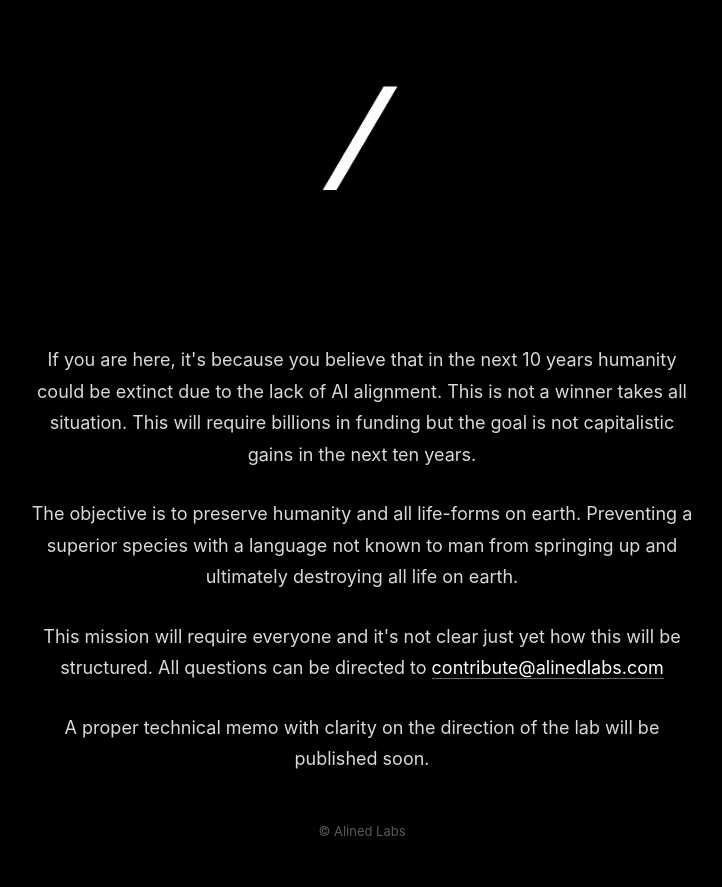
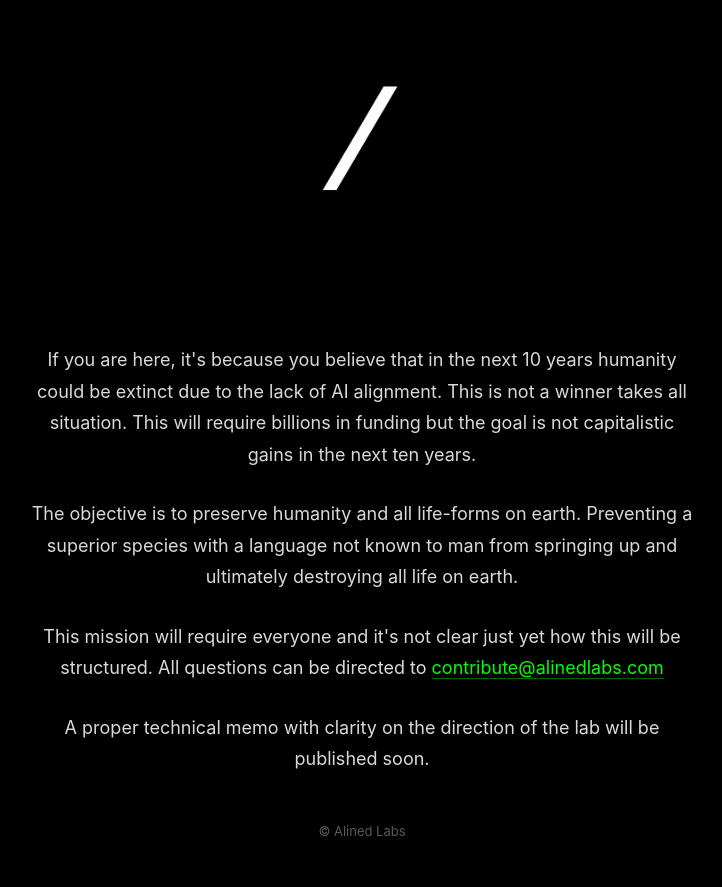
Before and after one commit to jordantplows/alined-labs, a website built with Vite: page index.html in a window 1280 px wide. Shown: the whole page, without its empty margins (278-1000 px from the left). Built offline with nearby package versions, Linux system fonts and the light colour scheme.

Commit message:
dev: janitor commit

```diff
--- a/src/style.css
+++ b/src/style.css
@@ -51,14 +51,14 @@ main {
 }
 
 .email {
-    color: #fff;
+    color: #00ff00;
     text-decoration: none;
-    border-bottom: 1px solid rgba(255, 255, 255, 0.4);
+    border-bottom: 1px solid rgba(0, 255, 0, 0.4);
     transition: border-color 0.2s;
 }
 
 .email:hover {
-    border-color: #fff;
+    border-color: #00ff00;
 }
 
 footer {
```
